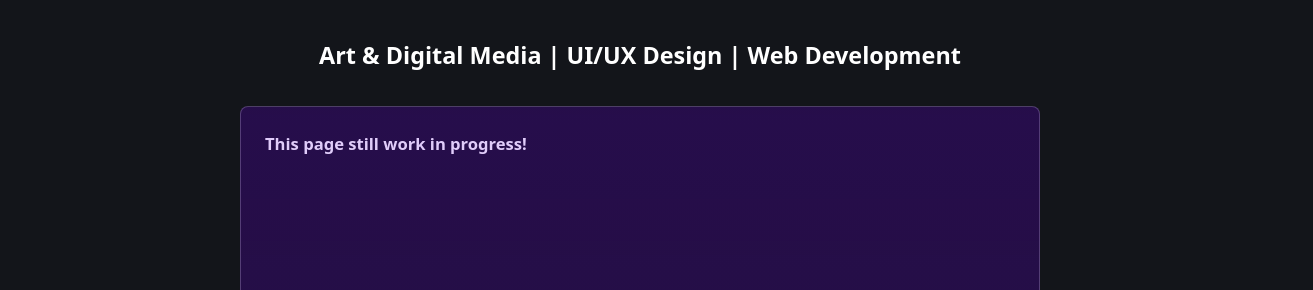
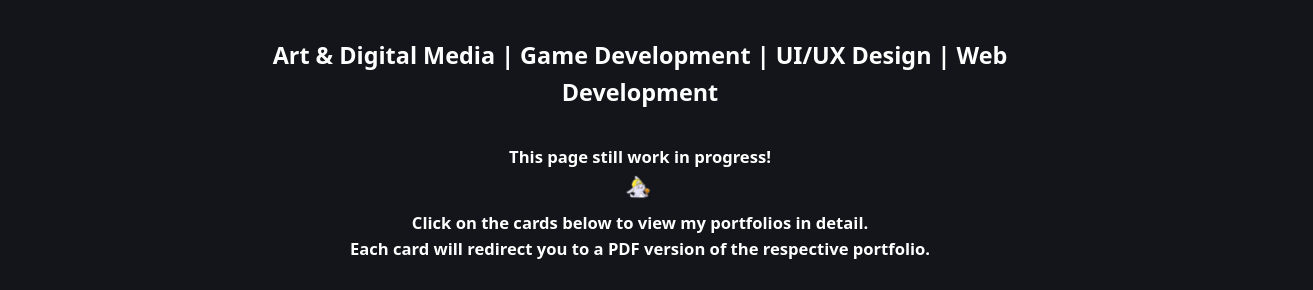
Before and after one commit to ReikutsuNeko/reikutsuneko.github.io, an Astro site: page / in a window 1280 px wide. Shown: the part 222-512 px from the top of the page, 1313 px wide, since content can reach past the window. Built offline with nearby package versions, Linux system fonts and the light colour scheme; Astro itself is replaced by a stand-in of ours.

Commit message:
chore: rework page

```diff
--- a/src/pages/index.astro
+++ b/src/pages/index.astro
@@ -7,11 +7,11 @@ import Card from '../components/Card.astro';
 	<main>
 		<h1>Muhammad <span class="text-gradient"> Fikrul </span>Hadi Atsabit</h1>
 		<h3 style="text-align: center; margin-bottom: 2rem;">
-			Art & Digital Media | UI/UX Design | Web Development
+			Art & Digital Media | Game Development | UI/UX Design | Web Development
 		</h3>
-		<h5 class="instructions">
+		<h5 style="text-align: center; margin-bottom: 2rem;">
 			<strong>This page still work in progress!</strong> <br />
-			<img src="/assets/images/dum_gif_slow.gif" alt="" srcset=""> <br />
+			<img src="/assets/images/dum_gif_slow.gif" alt="" srcset="" style="max-width: 2rem; max-height: 2rem;"> <br />
 			Click on the cards below to view my portfolios in detail. <br />
 			Each card will redirect you to a PDF version of the respective portfolio.
 		</h5>
```
